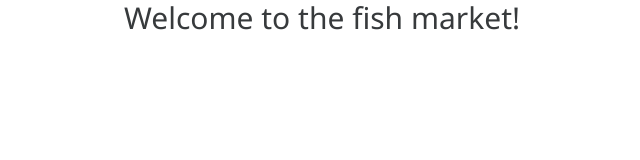
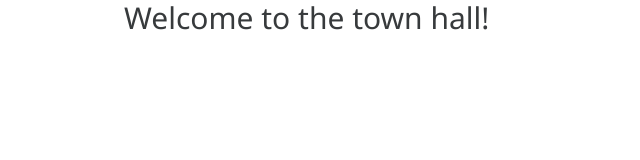
Before and after one commit to tr-2019/tragedy-revisited, a website: page public/irgame_results.htm in a window 1280 px wide. Shown: the whole page, without its empty margins (96-736 px from the left). Drawn offline with Linux system fonts and the light colour scheme; files that its build step writes are made by us from their sources.

Commit message:
Update irgame_results.htm

```diff
--- a/public/irgame_results.htm
+++ b/public/irgame_results.htm
@@ -4,7 +4,7 @@
 <link rel="stylesheet" href="css/style.css" />
 <body>
   <div id="container">
-    <h2>Welcome to the fish market!</h2>
+    <h2>Welcome to the town hall!</h2>
     <div id="donor" style="display: none">
     </div>
     <div id="receiver" style="display: none">
```
